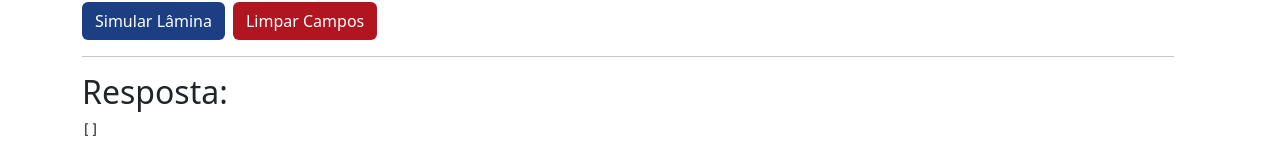
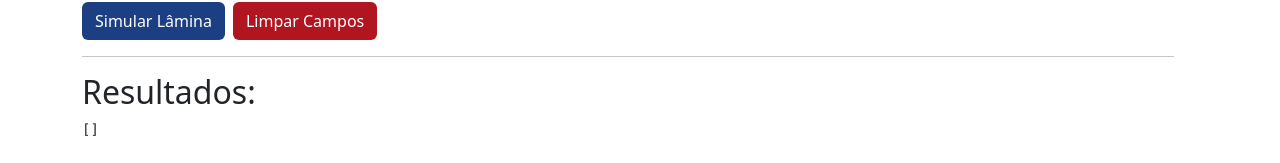
Before and after one commit to Suporte-3v3/seai-mapa-irrigante, a Vue app: page / in a window 1280 px wide. Shown: the part 1019-1182 px from the top of the page. Built offline with nearby package versions, Linux system fonts and the light colour scheme; no server answers.

Commit message:
Atualizações

```diff
--- a/src/components/RecomendationComponent.vue
+++ b/src/components/RecomendationComponent.vue
@@ -437,7 +437,7 @@
           </button>
           <hr class="line">
           <div v-if="response">
-            <h2>Resposta:</h2>
+            <h2>Resultados:</h2>
             <pre>{{ response }}</pre>
           </div>
         </div>
```
